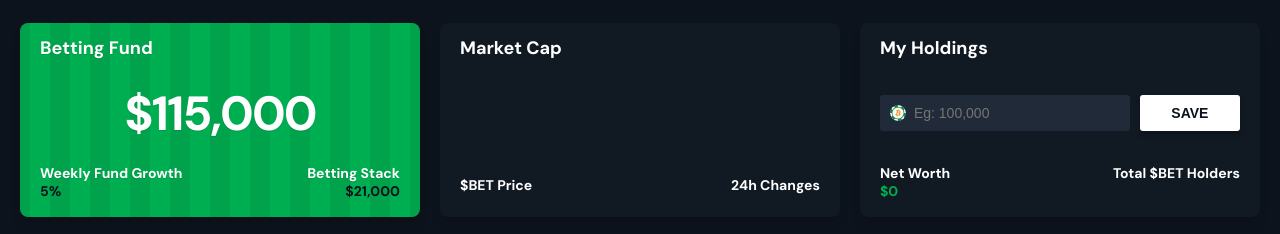
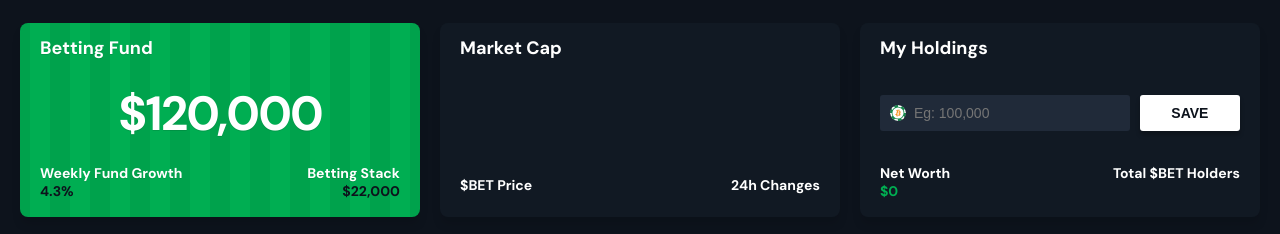
Before and after one commit to betcoinscan/betcoinscan.github.io, a website: page index.html in a window 1280 px wide. Shown: the part 277-511 px from the top of the page. Drawn offline with nearby package versions, Linux system fonts and the light colour scheme; no server answers.

Commit message:
betting stack upd

```diff
--- a/index.html
+++ b/index.html
@@ -50,14 +50,14 @@
     <div class="stats">
         <div class="block fund">
             <h2>Betting Fund</h2>
-            <span class="amount">$115,000</span>
+            <span class="amount">$120,000</span>
             <div class="data">
                 <label>Weekly Fund Growth</label>
-                <span class="dd">5%</span>
+                <span class="dd">4.3%</span>
             </div>
             <div class="data rs">
                 <label>Betting Stack</label>
-                <span class="dd">$21,000</span>
+                <span class="dd">$22,000</span>
             </div>
         </div>
         <div class="block">
```
